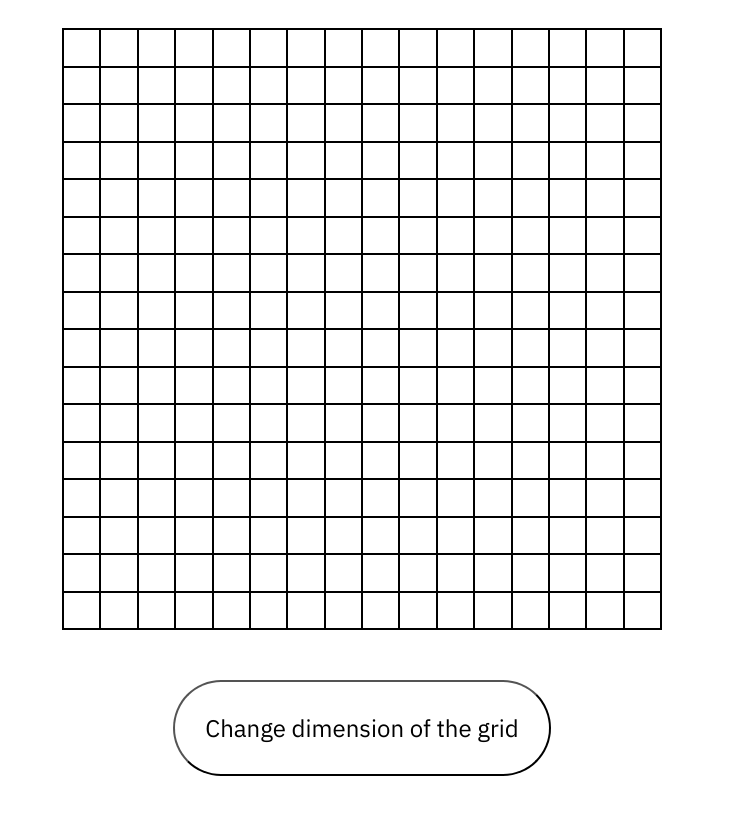
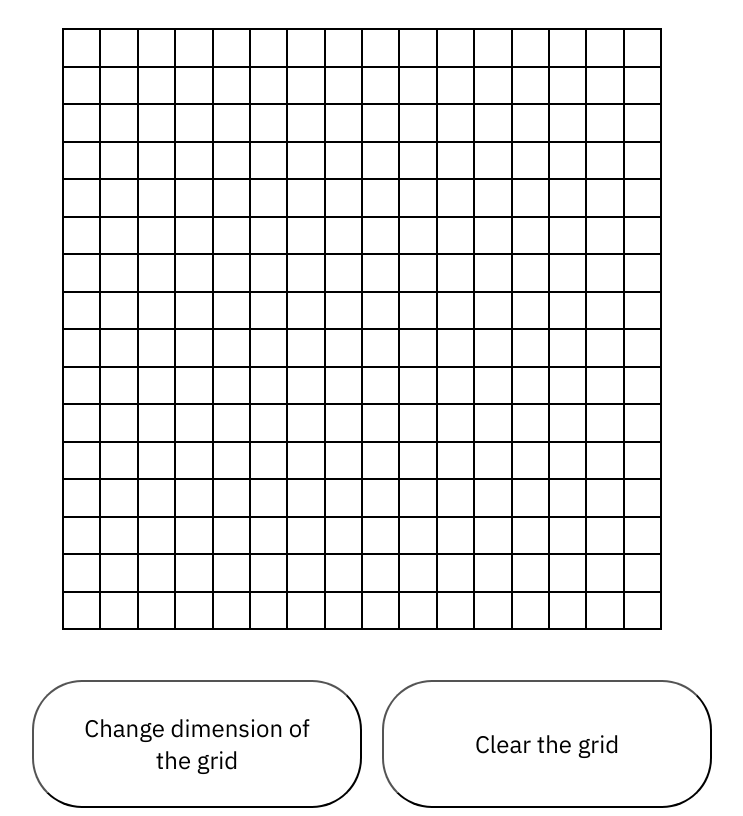
Before and after one commit to ilijaepler/etch-a-sketch, a plain HTML site: page index.html in a window 1280 px wide. Shown: the part 85-901 px from the top of the page, without its empty margins (278-1021 px from the left). Before the commit the page ends 869 px from the top, so only its background shows below. Drawn offline with Linux system fonts and the light colour scheme.

Commit message:
Added and implemented clearTheGrid button

```diff
--- a/index.html
+++ b/index.html
@@ -13,6 +13,7 @@
         <div id="container"></div>
         <div id="buttonHolder">
             <button id="changeDimensionOfTheGrid">Change dimension of the grid</button>
+            <button id="clearTheGrid">Clear the grid</button>
         </div>
 
         <script src="main.js"></script>
--- a/main.js
+++ b/main.js
@@ -38,18 +38,24 @@ function colorAndCreateTheGrid(gridDimension, color){
 
 function startTheGrid(){
     colorAndCreateTheGrid(16, 'black');
-    const button = document.querySelector('#changeDimensionOfTheGrid');
+    const buttonChangeDimension = document.querySelector('#changeDimensionOfTheGrid');
+    const container = document.querySelector('#container');
     let dimension;
-    button.addEventListener('click', ()=>{
+    buttonChangeDimension.addEventListener('click', ()=>{
         dimension = prompt('Enter the size of the squares on the grid');
         if(dimension > 100){
             return alert('Dimension can\'t be larger than 100!')
         }else{
-            const container = document.querySelector('#container');
             container.innerHTML = ''
             colorAndCreateTheGrid(dimension, 'black');
         }
     });
+
+    const buttonClearTheGrid = document.querySelector('#clearTheGrid');
+    buttonClearTheGrid.addEventListener('click', ()=>{
+        container.innerHTML = ''
+        colorAndCreateTheGrid(16, 'black');
+    })
 }
 
 startTheGrid();
--- a/style.css
+++ b/style.css
@@ -17,11 +17,18 @@ h1{
 }
 
 #buttonHolder{
+    width: 700px;
+    margin: 0px auto;
     display: flex;
     justify-content: center;
 }
 
+button{
+    margin-left: 20px;
+}
+
 #changeDimensionOfTheGrid{
+    flex: 1;
     font-family: 'IBM Plex Sans', sans-serif;
     font-size: 24px;
     background-color: white;
@@ -32,3 +39,16 @@ h1{
 #changeDimensionOfTheGrid:hover{
     border: 5px solid black;
 }
+
+#clearTheGrid{
+    flex: 1;
+    font-family: 'IBM Plex Sans', sans-serif;
+    font-size: 24px;
+    background-color: white;
+    padding: 30px;
+    border-radius: 50px;
+}
+
+#clearTheGrid:hover{
+    border: 5px solid black;
+}
```
